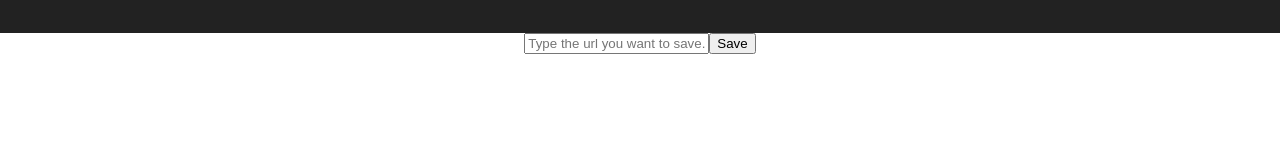
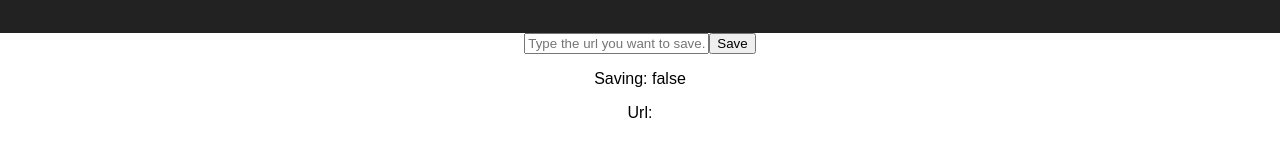
Before and after one commit to TonyChol/tinyurl-react, a React (Create React App) app: page / in a window 1280 px wide. Shown: the part 157-314 px from the top of the page. Built offline with nearby package versions, Linux system fonts and the light colour scheme; the HTML template or start-up script is replaced by a standard one.

Commit message:
feat(state): setState when type in the form

```diff
--- a/src/Components/saveUrlForm.js
+++ b/src/Components/saveUrlForm.js
@@ -2,12 +2,31 @@ import React, { Component } from 'react';
 import '../App.css';
 
 class SaveUrlForm extends Component {
+    constructor(props) {
+        super(props);
+        this.state = {
+            saving: false,
+            url: ""
+        };
+    }
+    handleInputChange = event => {
+       this.setState({
+           url: event.target.value
+       });
+    };
+    handleSave = event => {
+        this.setState({
+            saving: true
+        });
+    };
     render() {
         let inputPlaceHolder = "Type the url you want to save...";
         return (
             <div>
-                <input type="text" placeholder={inputPlaceHolder}/>
-                <button className="saveButton">Save</button>
+                <input type="text" placeholder={inputPlaceHolder} value={this.state.url} onChange={this.handleInputChange}/>
+                <button className="saveButton" onClick={this.handleSave}>Save</button>
+                <p>Saving: {this.state.saving.toString()}</p>
+                <p>Url: {this.state.url}</p>
             </div>
         );
     }
```
Also changed, not shown: 1 other file (tests, documents, lock files or other folders).
